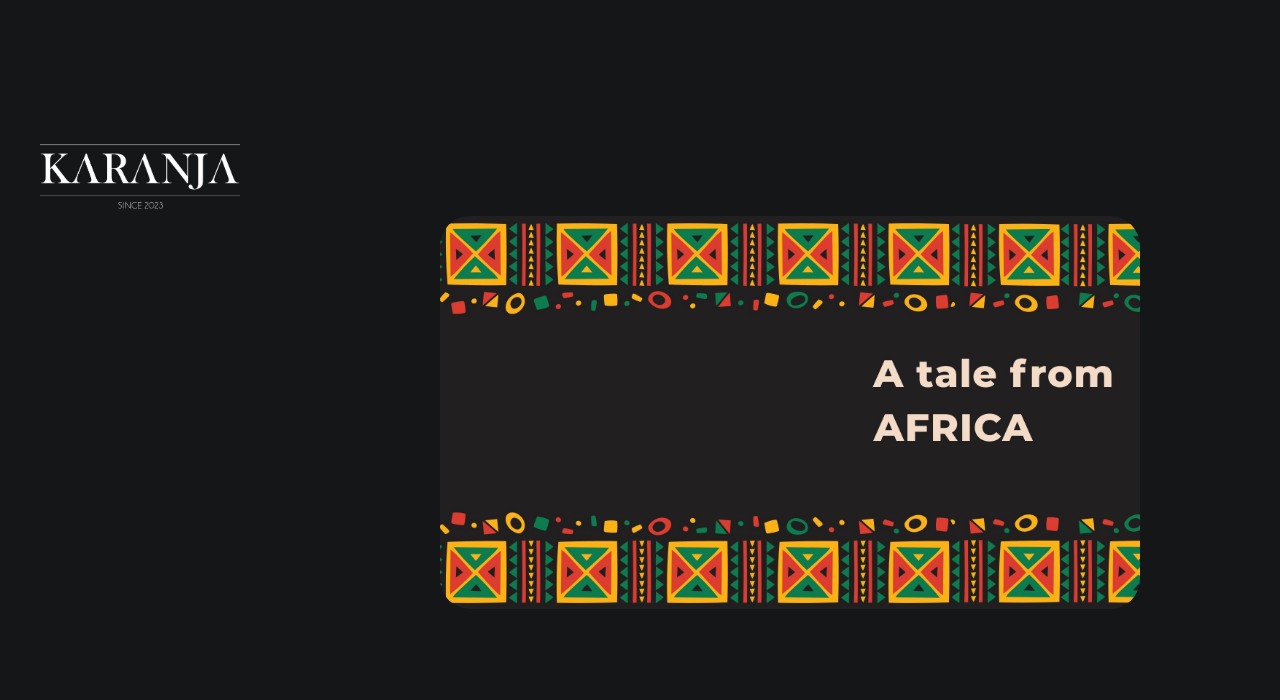
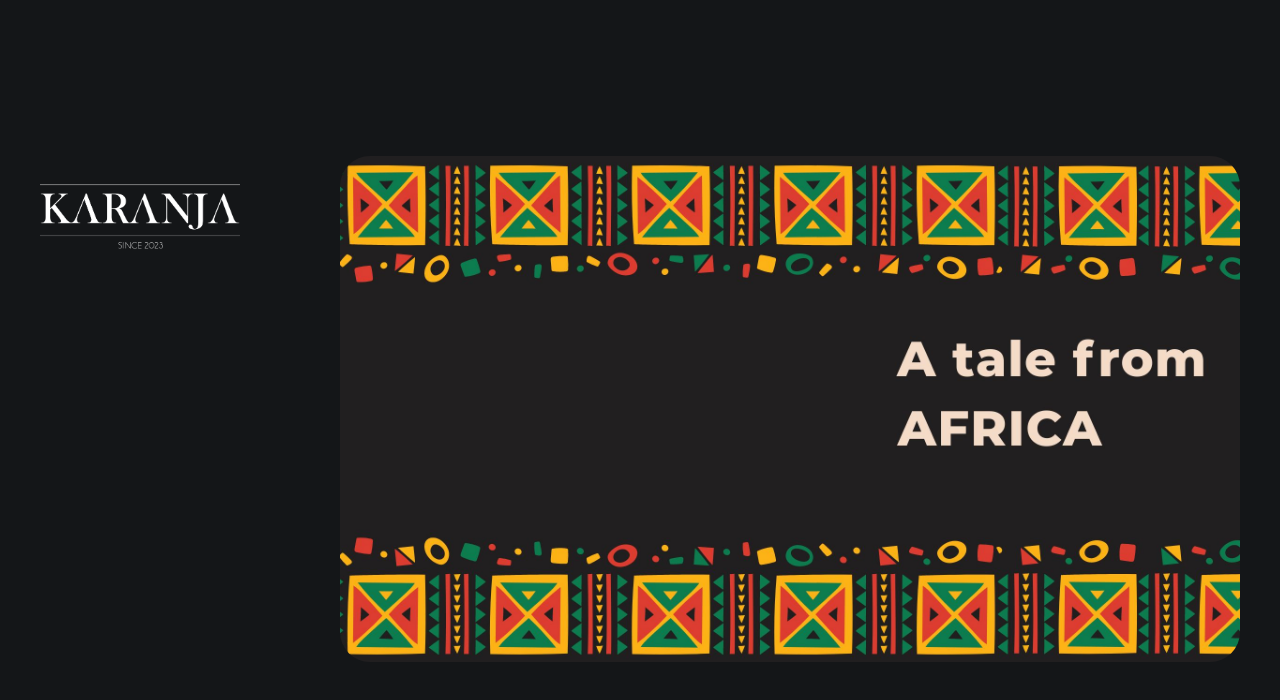
Before and after one commit to SKaranjaN/Portfolio, a React (Create React App) app: page / in a window 1280 px wide. Shown: the top 700 px of the page. Built offline with nearby package versions, Linux system fonts and the light colour scheme.

Commit message:
Landing image

```diff
--- a/src/Background.js
+++ b/src/Background.js
@@ -7,7 +7,7 @@ function Background() {
       <img
         style={{
           marginLeft: "-1000px",
-          marginTop: "-500px",
+          marginTop: "50px",
           width: "200px",
         }}
         src={backgroundImage}
--- a/src/Float.js
+++ b/src/Float.js
@@ -7,8 +7,8 @@ function Float() {
       <img
         style={{
           marginLeft: "300px",
-          width: "700px",
-          height: "auto",
+          marginTop: "-100px",
+          width: "900px",
           borderRadius: "30px",
         }}
         src={floating}
```
